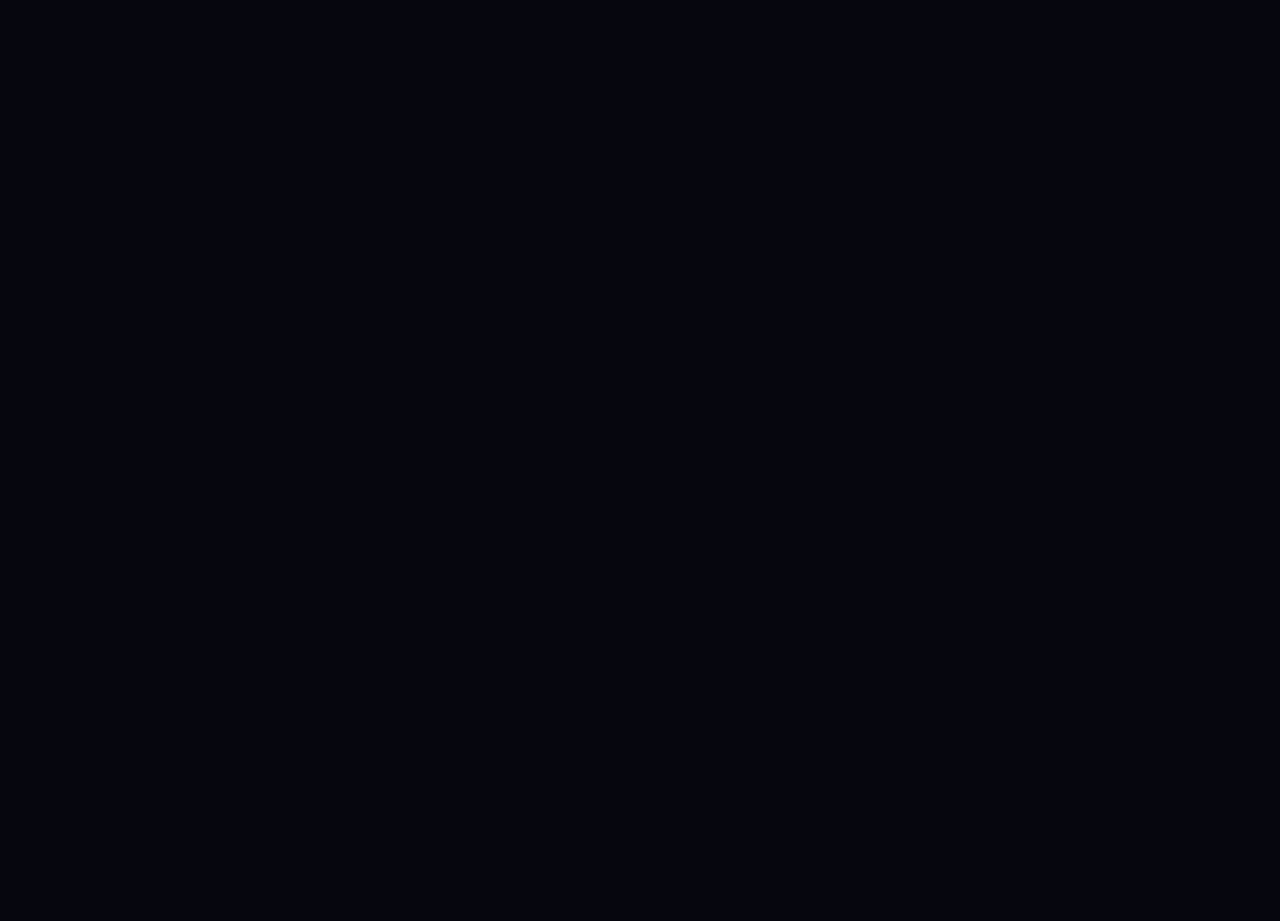
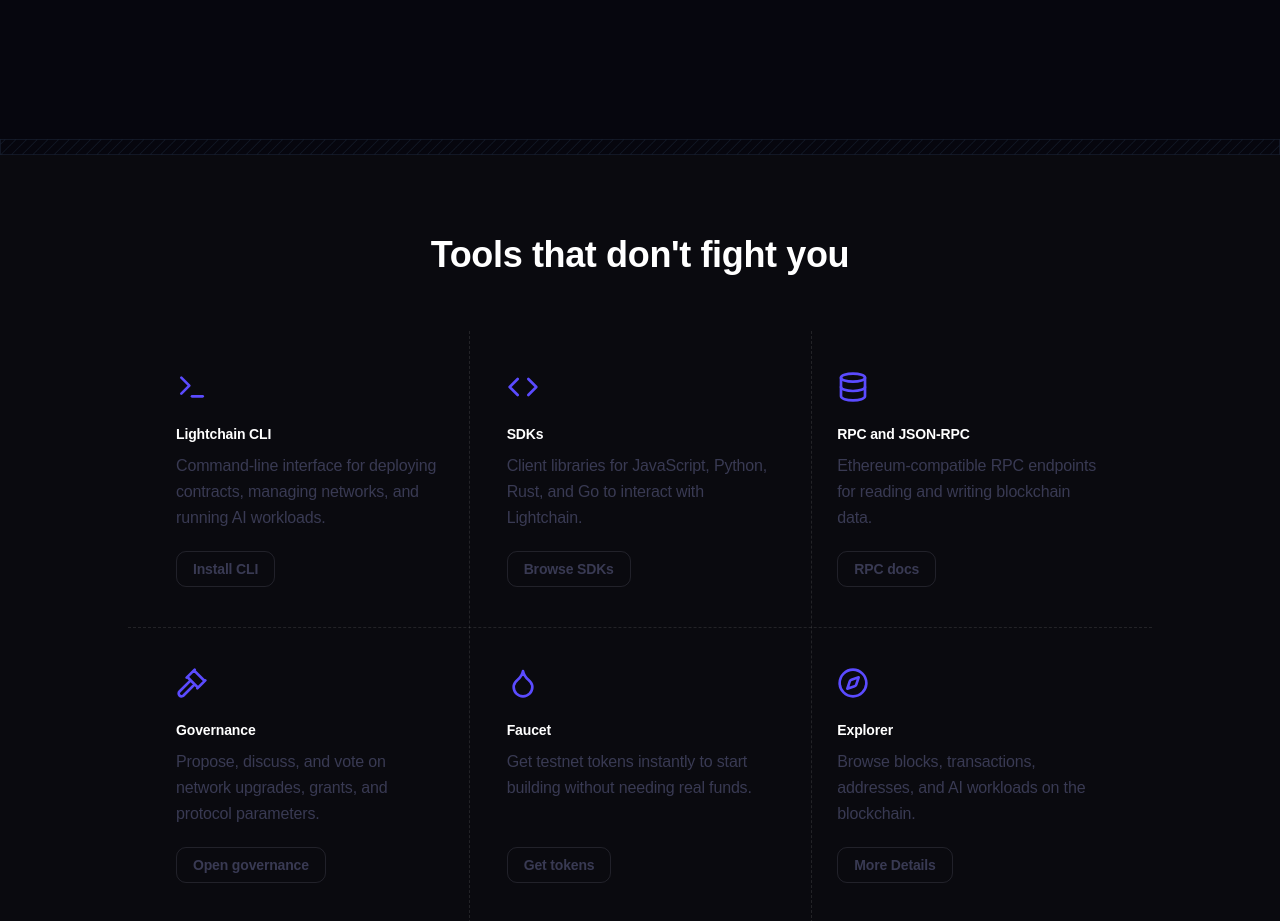
Before and after one commit to lightchain-protocol/lcai-dev-portal, a Next.js app in the folder apps/web/: page / in a window 1280 px wide. Shown: the part 3380-4301 px from the top of the page. Before the commit the page ends 3519 px from the top, so only its background shows below. Built offline with nearby package versions, Linux system fonts and the light colour scheme.

Commit message:
added tools

```diff
--- a/apps/web/src/app/page.tsx
+++ b/apps/web/src/app/page.tsx
@@ -1,6 +1,7 @@
 import LightchainFundamentals from "@/components/blocks/fundamentals";
 import GetStartedSection from "@/components/blocks/get-started";
 import HeroSection from "@/components/blocks/hero";
+import ToolsSection from "@/components/blocks/tools";
 
 export default function Home() {
 	return (
@@ -15,6 +16,14 @@ export default function Home() {
 				width="100%"
 			/>
 			<LightchainFundamentals />
+						<img
+				alt="Pattern lines"
+				className="h-auto w-full"
+				height={48}
+				src="/images/pattern-lines.png"
+				width="100%"
+			/>
+			<ToolsSection />
 		</>
 	);
 }
--- /dev/null
+++ b/apps/web/src/components/blocks/tools/index.tsx
@@ -0,0 +1,13 @@
+import { ToolsGrid } from "./tools-grid";
+
+export default function ToolsSection() {
+	return (
+		<section className="flex flex-col items-center gap-14 bg-[#0a0a0f] px-6 py-20 text-white">
+			<h2 className="text-center font-bold text-3xl text-white md:text-4xl">
+				Tools that don't fight you
+			</h2>
+
+			<ToolsGrid />
+		</section>
+	);
+}
--- /dev/null
+++ b/apps/web/src/components/blocks/tools/tool-card.tsx
@@ -0,0 +1,32 @@
+import { Button } from "@/components/ui/button";
+
+interface ToolCardProps {
+	icon: React.ComponentType<{ className?: string }>;
+	title: string;
+	desc: string;
+	cta: string;
+}
+
+export function ToolCard({ icon: Icon, title, desc, cta }: ToolCardProps) {
+	return (
+		<div className="flex flex-col gap-5 px-8 py-10">
+			{/* Icon */}
+			<Icon className="h-8 w-8 text-brand-primary" />
+
+			{/* Text */}
+			<div className="flex flex-1 flex-col gap-2">
+				<h3 className="type-body-s font-semibold text-white">{title}</h3>
+				<p className="type-body-xs text-content-slate-medium leading-relaxed">
+					{desc}
+				</p>
+			</div>
+
+			{/* CTA */}
+			<div>
+				<Button size="sm" variant="outline">
+					{cta}
+				</Button>
+			</div>
+		</div>
+	);
+}
--- /dev/null
+++ b/apps/web/src/components/blocks/tools/tools-grid.tsx
@@ -0,0 +1,66 @@
+import IconCli from "@/components/icons/icon-cli";
+import IconExplorer from "@/components/icons/icon-explorer";
+import IconFaucetTools from "@/components/icons/icon-faucet-tools";
+import IconGovernanceTools from "@/components/icons/icon-governance-tools";
+import IconRpc from "@/components/icons/icon-rpc";
+import IconSdks from "@/components/icons/icon-sdks";
+import { ToolCard } from "./tool-card";
+
+const TOOLS = [
+	{
+		icon: IconCli,
+		title: "Lightchain CLI",
+		desc: "Command-line interface for deploying contracts, managing networks, and running AI workloads.",
+		cta: "Install CLI",
+	},
+	{
+		icon: IconSdks,
+		title: "SDKs",
+		desc: "Client libraries for JavaScript, Python, Rust, and Go to interact with Lightchain.",
+		cta: "Browse SDKs",
+	},
+	{
+		icon: IconRpc,
+		title: "RPC and JSON-RPC",
+		desc: "Ethereum-compatible RPC endpoints for reading and writing blockchain data.",
+		cta: "RPC docs",
+	},
+	{
+		icon: IconGovernanceTools,
+		title: "Governance",
+		desc: "Propose, discuss, and vote on network upgrades, grants, and protocol parameters.",
+		cta: "Open governance",
+	},
+	{
+		icon: IconFaucetTools,
+		title: "Faucet",
+		desc: "Get testnet tokens instantly to start building without needing real funds.",
+		cta: "Get tokens",
+	},
+	{
+		icon: IconExplorer,
+		title: "Explorer",
+		desc: "Browse blocks, transactions, addresses, and AI workloads on the blockchain.",
+		cta: "More Details",
+	},
+];
+
+export function ToolsGrid() {
+	return (
+		<div className="relative mx-auto w-full max-w-5xl px-4">
+			{/* Vertical Dotted Lines (2 lines for 3 columns) */}
+			<div className="pointer-events-none absolute inset-y-0 left-1/3 hidden w-px border-l border-dashed border-white/10 lg:block" />
+			<div className="pointer-events-none absolute inset-y-0 left-2/3 hidden w-px border-l border-dashed border-white/10 lg:block" />
+
+			{/* Horizontal Dotted Line (between rows) */}
+			<div className="pointer-events-none absolute inset-x-0 top-1/2 hidden h-px border-t border-dashed border-white/10 lg:block" />
+
+			{/* Grid Content */}
+			<div className="grid grid-cols-1 sm:grid-cols-2 lg:grid-cols-3">
+				{TOOLS.map((tool) => (
+					<ToolCard key={tool.title} {...tool} />
+				))}
+			</div>
+		</div>
+	);
+}
--- /dev/null
+++ b/apps/web/src/components/icons/icon-cli.tsx
@@ -0,0 +1,29 @@
+export default function IconCli({ className }: { className?: string }) {
+	return (
+		<svg
+			className={className}
+			fill="none"
+			height="32"
+			role="img"
+			viewBox="0 0 32 32"
+			width="32"
+			xmlns="http://www.w3.org/2000/svg"
+		>
+			<title>CLI Icon</title>
+			<path
+				d="M5.33301 22.6667L13.333 14.6667L5.33301 6.66675"
+				stroke="#5B4BFF"
+				stroke-linecap="round"
+				stroke-linejoin="round"
+				stroke-width="2.66667"
+			/>
+			<path
+				d="M16 25.3333H26.6667"
+				stroke="#5B4BFF"
+				stroke-linecap="round"
+				stroke-linejoin="round"
+				stroke-width="2.66667"
+			/>
+		</svg>
+	);
+}
--- /dev/null
+++ b/apps/web/src/components/icons/icon-explorer.tsx
@@ -0,0 +1,29 @@
+export default function IconExplorer({ className }: { className?: string }) {
+	return (
+		<svg
+			className={className}
+			fill="none"
+			height="32"
+			role="img"
+			viewBox="0 0 32 32"
+			width="32"
+			xmlns="http://www.w3.org/2000/svg"
+		>
+			<title>Explorer Icon</title>
+			<path
+				d="M21.6533 10.3467L19.248 17.5613C19.1171 17.9541 18.8965 18.311 18.6038 18.6038C18.311 18.8965 17.9541 19.1171 17.5613 19.248L10.3467 21.6533L12.752 14.4387C12.8829 14.0459 13.1035 13.689 13.3962 13.3962C13.689 13.1035 14.0459 12.8829 14.4387 12.752L21.6533 10.3467Z"
+				stroke="#5B4BFF"
+				stroke-linecap="round"
+				stroke-linejoin="round"
+				stroke-width="2.66667"
+			/>
+			<path
+				d="M16.0003 29.3334C23.3641 29.3334 29.3337 23.3639 29.3337 16.0001C29.3337 8.63628 23.3641 2.66675 16.0003 2.66675C8.63653 2.66675 2.66699 8.63628 2.66699 16.0001C2.66699 23.3639 8.63653 29.3334 16.0003 29.3334Z"
+				stroke="#5B4BFF"
+				stroke-linecap="round"
+				stroke-linejoin="round"
+				stroke-width="2.66667"
+			/>
+		</svg>
+	);
+}
--- /dev/null
+++ b/apps/web/src/components/icons/icon-faucet-tools.tsx
@@ -0,0 +1,22 @@
+export default function IconFaucetTools({ className }: { className?: string }) {
+	return (
+		<svg
+			className={className}
+			fill="none"
+			height="32"
+			role="img"
+			viewBox="0 0 32 32"
+			width="32"
+			xmlns="http://www.w3.org/2000/svg"
+		>
+			<title>Faucet Icon</title>
+			<path
+				d="M16.0003 29.3333C18.4757 29.3333 20.8496 28.35 22.6 26.5997C24.3503 24.8493 25.3337 22.4754 25.3337 20C25.3337 17.3333 24.0003 14.8 21.3337 12.6667C18.667 10.5333 16.667 7.33333 16.0003 4C15.3337 7.33333 13.3337 10.5333 10.667 12.6667C8.00033 14.8 6.66699 17.3333 6.66699 20C6.66699 22.4754 7.65032 24.8493 9.40066 26.5997C11.151 28.35 13.525 29.3333 16.0003 29.3333Z"
+				stroke="#5B4BFF"
+				stroke-linecap="round"
+				stroke-linejoin="round"
+				stroke-width="2.66667"
+			/>
+		</svg>
+	);
+}
--- /dev/null
+++ b/apps/web/src/components/icons/icon-governance-tools.tsx
@@ -0,0 +1,26 @@
+export default function IconGovernanceTools({
+	className,
+}: {
+	className?: string;
+}) {
+	return (
+		<svg
+			className={className}
+			fill="none"
+			height="32"
+			role="img"
+			viewBox="0 0 32 32"
+			width="32"
+			xmlns="http://www.w3.org/2000/svg"
+		>
+			<title>Governance Icon</title>
+			<path
+				d="M18.6673 17.3334L7.49265 28.5067C7.23001 28.7695 6.91819 28.9779 6.57499 29.1201C6.2318 29.2624 5.86395 29.3356 5.49246 29.3356C4.74219 29.3358 4.02259 29.0378 3.49198 28.5074C2.96137 27.977 2.66321 27.2575 2.66309 26.5072C2.66296 25.757 2.96088 25.0374 3.49132 24.5067L14.67 13.3321M21.334 21.3334L29.334 13.3334M28.6673 14.0001L18.0007 3.33341M10.6673 10.6667L18.6673 2.66675M11.334 10.0001L22.0007 20.6667"
+				stroke="#5B4BFF"
+				stroke-linecap="round"
+				stroke-linejoin="round"
+				stroke-width="2.66667"
+			/>
+		</svg>
+	);
+}
--- /dev/null
+++ b/apps/web/src/components/icons/icon-rpc.tsx
@@ -0,0 +1,36 @@
+export default function IconRpc({ className }: { className?: string }) {
+	return (
+		<svg
+			className={className}
+			fill="none"
+			height="32"
+			role="img"
+			viewBox="0 0 32 32"
+			width="32"
+			xmlns="http://www.w3.org/2000/svg"
+		>
+			<title>RPC Icon</title>
+			<path
+				d="M16 10.6667C22.6274 10.6667 28 8.87589 28 6.66675C28 4.45761 22.6274 2.66675 16 2.66675C9.37258 2.66675 4 4.45761 4 6.66675C4 8.87589 9.37258 10.6667 16 10.6667Z"
+				stroke="#5B4BFF"
+				stroke-linecap="round"
+				stroke-linejoin="round"
+				stroke-width="2.66667"
+			/>
+			<path
+				d="M4 6.66675V25.3334C4 26.3943 5.26428 27.4117 7.51472 28.1618C9.76516 28.912 12.8174 29.3334 16 29.3334C19.1826 29.3334 22.2348 28.912 24.4853 28.1618C26.7357 27.4117 28 26.3943 28 25.3334V6.66675"
+				stroke="#5B4BFF"
+				stroke-linecap="round"
+				stroke-linejoin="round"
+				stroke-width="2.66667"
+			/>
+			<path
+				d="M4 16C4 17.0609 5.26428 18.0783 7.51472 18.8284C9.76516 19.5786 12.8174 20 16 20C19.1826 20 22.2348 19.5786 24.4853 18.8284C26.7357 18.0783 28 17.0609 28 16"
+				stroke="#5B4BFF"
+				stroke-linecap="round"
+				stroke-linejoin="round"
+				stroke-width="2.66667"
+			/>
+		</svg>
+	);
+}
--- /dev/null
+++ b/apps/web/src/components/icons/icon-sdks.tsx
@@ -0,0 +1,29 @@
+export default function IconSdks({ className }: { className?: string }) {
+	return (
+		<svg
+			className={className}
+			fill="none"
+			height="32"
+			role="img"
+			viewBox="0 0 32 32"
+			width="32"
+			xmlns="http://www.w3.org/2000/svg"
+		>
+			<title>SDKs Icon</title>
+			<path
+				d="M21.333 24L29.333 16L21.333 8"
+				stroke="#5B4BFF"
+				stroke-linecap="round"
+				stroke-linejoin="round"
+				stroke-width="2.66667"
+			/>
+			<path
+				d="M10.667 8L2.66699 16L10.667 24"
+				stroke="#5B4BFF"
+				stroke-linecap="round"
+				stroke-linejoin="round"
+				stroke-width="2.66667"
+			/>
+		</svg>
+	);
+}
```
